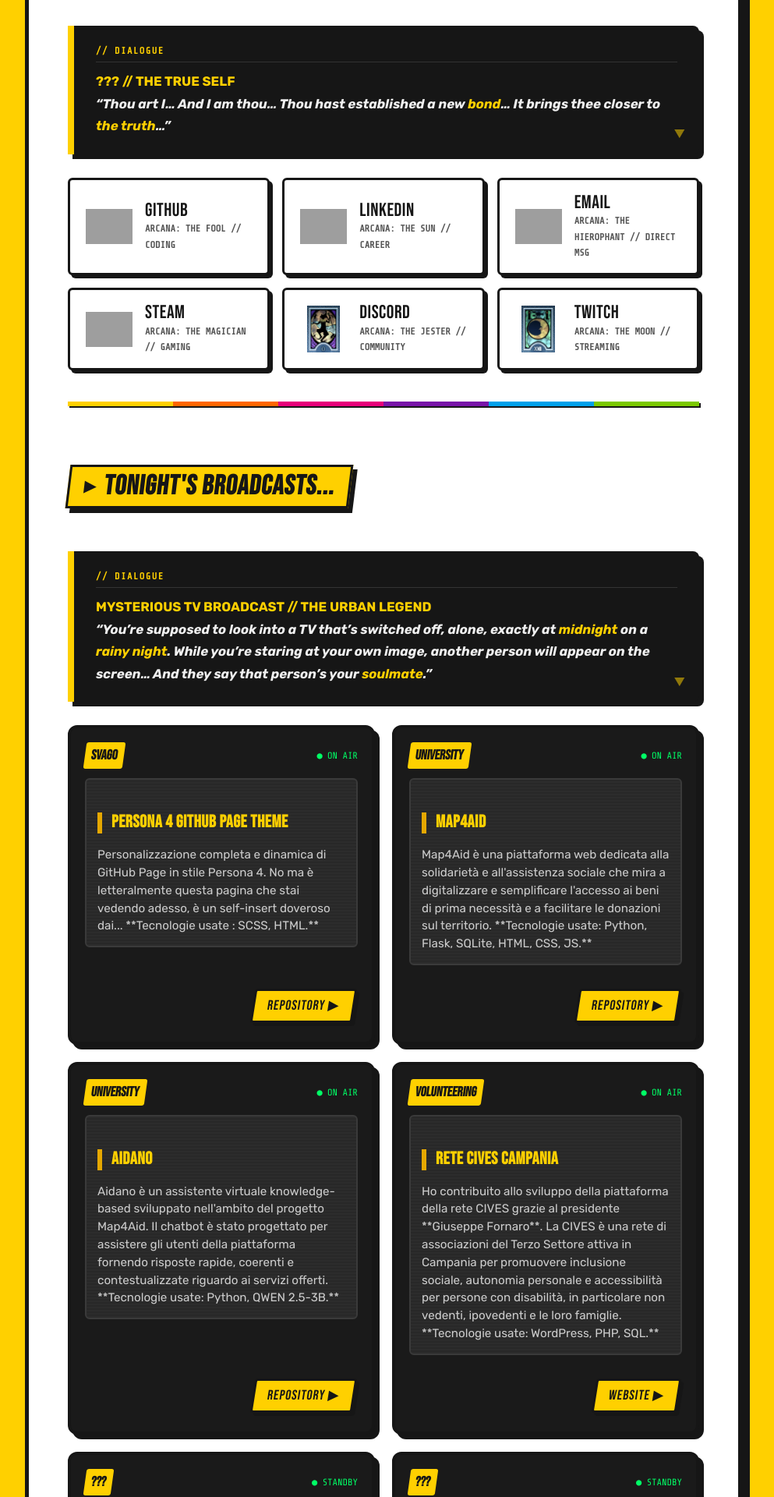
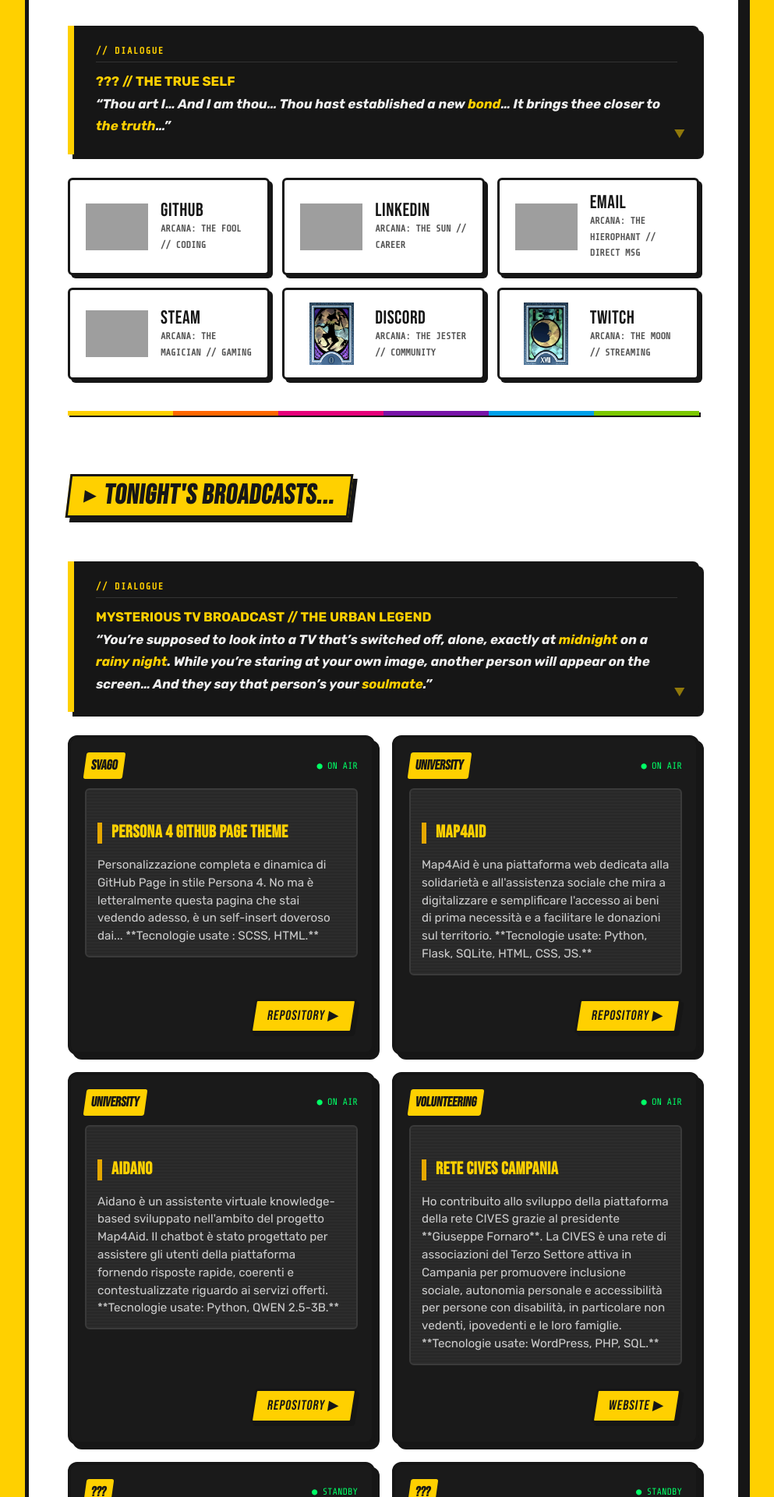
Before and after one commit to cristian-carotenuto/cristian-carotenuto.github.io, a Jekyll site: the page built from index.md, in a window 1280 px wide. Shown: the part 1274-3194 px from the top of the page at 78% size, without its empty margins (148-1141 px from the left). Built offline with Jekyll 4.4.1, drawn with Linux system fonts in a browser that asks for light colours; our own code applies the rules of GitHub Pages for plain Markdown files; grey boxes are pictures that could not be loaded.

Commit message:
updated img size again

```diff
--- a/assets/css/style.scss
+++ b/assets/css/style.scss
@@ -1025,8 +1025,8 @@
 }
 
 .slink-icon-wrap {
-  width: 60px;
-  height: 60px;
+  width: 80px;
+  height: 80px;
   flex-shrink: 0;
   display: flex;
   align-items: center;
@@ -1037,8 +1037,8 @@
 .slink-card .slink-icon {
   width: auto;
   height: auto;
-  max-width: 60px;
-  max-height: 60px;
+  max-width: 80px;
+  max-height: 80px;
   object-fit: contain;
   display: block;
 }
```
